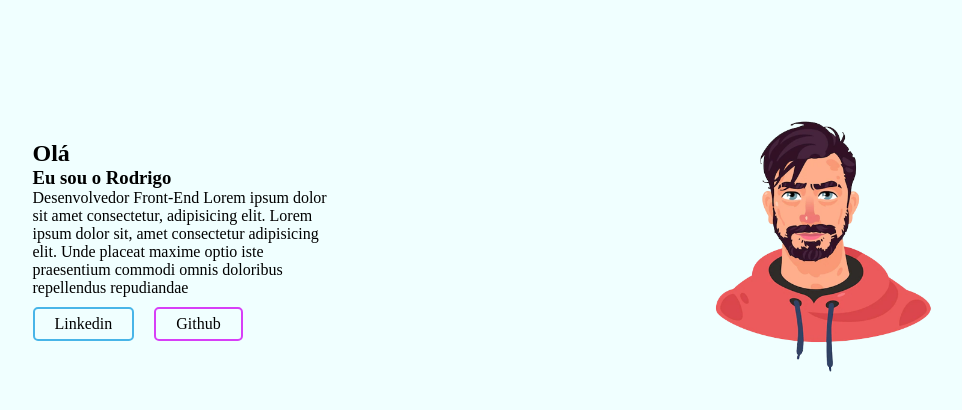
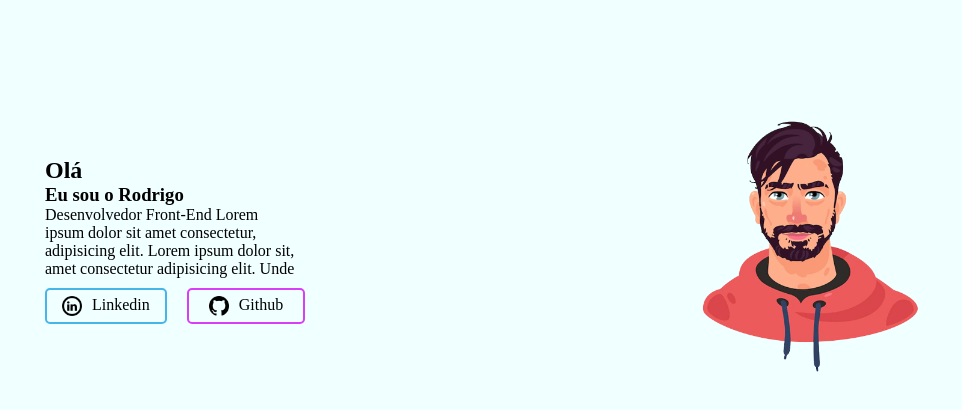
Before and after one commit to irodrigohenrique/portfolio, a plain HTML site: page index.html in a window 1280 px wide. Shown: the part 78-488 px from the top of the page, without its empty margins (140-1102 px from the left). Drawn offline with nearby package versions, Linux system fonts and the light colour scheme.

Commit message:
atualizando textos e css

```diff
--- a/estilo/style.css
+++ b/estilo/style.css
@@ -14,7 +14,8 @@
 }
 
 body{
-    background-color: azure;
+ background-color: azure;
+
 }
 
 
@@ -93,7 +94,8 @@ color: white;
 
  .principal-texto{
     margin: auto;
-    width: 300px;
+    max-width: 250px;
+
  }
 
 
@@ -107,20 +109,21 @@ color: white;
 
 
  .botoes a{
+    display: flex;
     color: black;
-
+   gap: 10px;
     text-decoration: none;
     border-radius: 5px;
  }
 
  .botoes-um{
     border: 2px solid rgba(55, 174, 230, 0.911);
-    padding: 6px 20px;
+    padding: 6px 15px;
  }
 
  .botoes-um:hover{
     background-color:rgba(55, 174, 230, 0.911) ;
-    color: white;
+    color: black;
     text-decoration: underline;
 
  }
@@ -133,7 +136,27 @@ color: white;
  }
 
  .botoes-dois:hover{
-    color: white;
+    color: black;
     background-color: rgba(213, 45, 247, 0.911);
     text-decoration: underline;
  }
+
+
+ .img-botao{
+
+    background:url('../imagens/linkedin-icone-main.png');
+    background-size: cover;
+    width: 20px;
+    height: 20px;
+    margin: auto;
+
+ }
+
+ .img-botao-dois{
+    background:url('../imagens/github-icon.png');
+    background-size: cover;
+    width: 20px;
+    height: 20px;
+    margin: auto;
+
+ }
--- a/index.html
+++ b/index.html
@@ -30,12 +30,14 @@
             <h2>Olá</h2>
             <h3>Eu sou o Rodrigo</h3>
             <p>Desenvolvedor Front-End
-                Lorem ipsum dolor sit amet consectetur, adipisicing elit. Lorem ipsum dolor sit, amet consectetur adipisicing elit. Unde placeat maxime optio iste praesentium commodi omnis doloribus repellendus repudiandae
+                Lorem ipsum dolor sit amet consectetur, adipisicing elit. Lorem ipsum dolor sit, amet consectetur adipisicing elit. Unde
             </p>
 
             <div class="botoes">
-                <a href="#"  class="botoes-um">Linkedin</a>
-                <a href="#" class="botoes-dois">Github</a>
+
+                <a href="#"  class="botoes-um"> <div class="img-botao"></div>Linkedin</a>
+                <a href="#" class="botoes-dois">
+                    <div class="img-botao-dois"></div>Github</a>
             </div>
         </div>
 
```
Also changed, not shown: imagens/Logos-Linkedin-icon.png (added), imagens/github-icon.png (added), imagens/linkedin-icone-main.png (added), 1 other file.
